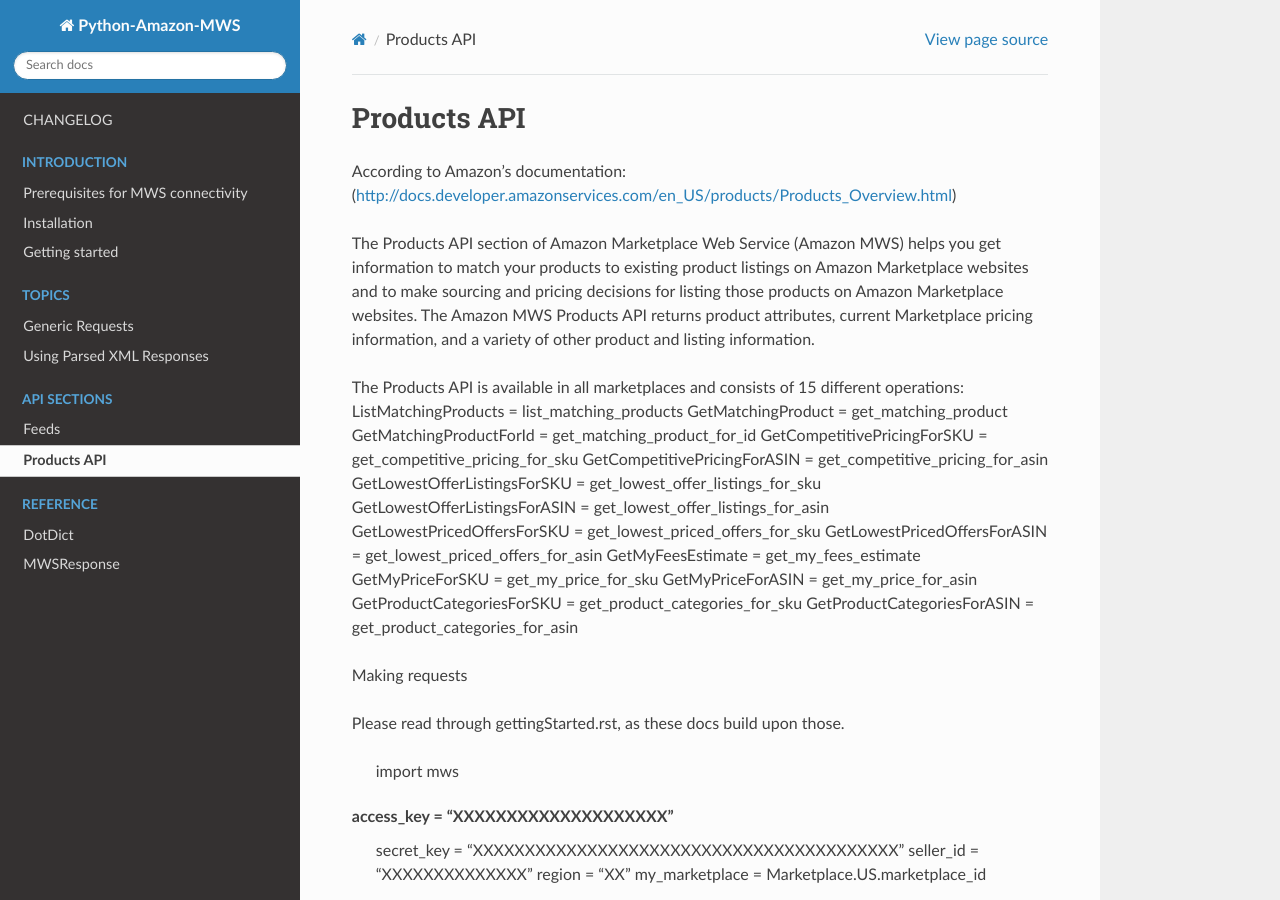
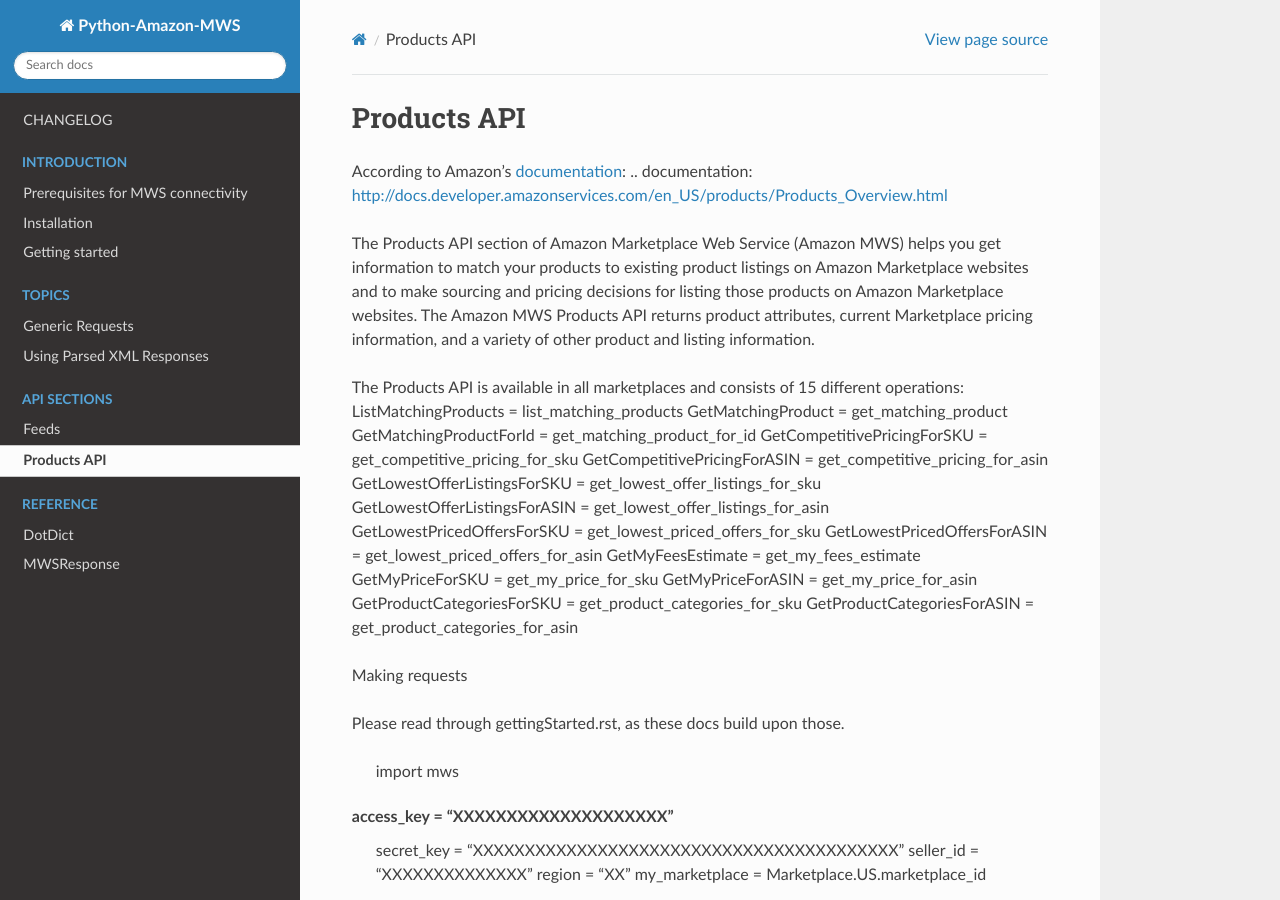
Before and after one commit to python-amazon-mws/python-amazon-mws, a Sphinx documentation site: the page built from docs/source/apis/product.rst, in a window 1280 px wide and 900 px high. Built offline with Sphinx 7.4.7 and the Read the Docs theme 2.0.0, drawn with Linux system fonts in a browser that asks for light colours.

Commit message:
add link

```diff
--- a/docs/source/apis/product.rst
+++ b/docs/source/apis/product.rst
@@ -2,7 +2,8 @@
 Products API
 ############
 
-According to Amazon’s documentation: (http://docs.developer.amazonservices.com/en_US/products/Products_Overview.html)
+According to Amazon’s `documentation`_:
+.. _`documentation`: http://docs.developer.amazonservices.com/en_US/products/Products_Overview.html
 
 The Products API section of Amazon Marketplace Web Service (Amazon MWS) helps you get information to match your products to existing product listings on Amazon Marketplace websites and to make sourcing and pricing decisions for listing those products on Amazon Marketplace websites. The Amazon MWS Products API returns product attributes, current Marketplace pricing information, and a variety of other product and listing information.
 
```
